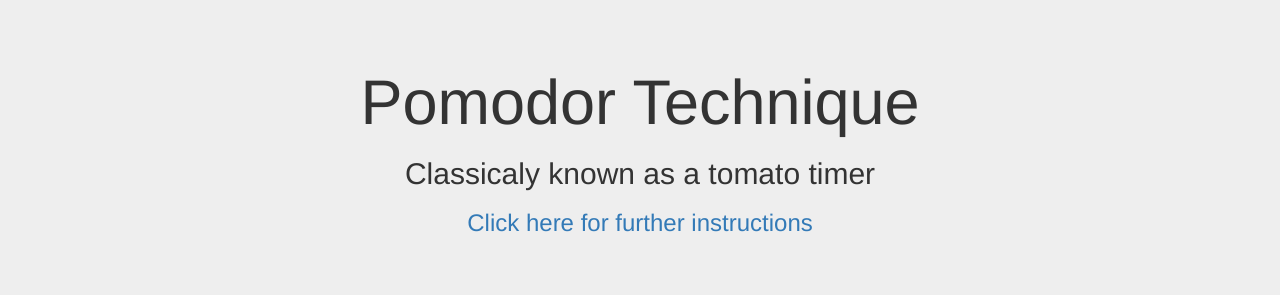
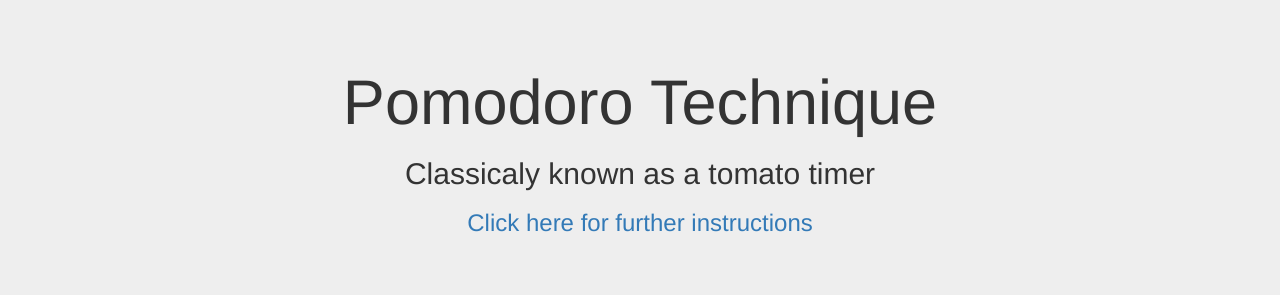
Before and after one commit to dpalmquist84/countDownTimer, a plain HTML site: page index.html in a window 1280 px wide. Shown: the top 303 px of the page. Drawn offline with nearby package versions, Linux system fonts and the light colour scheme.

Commit message:
fixed spelling errors

```diff
--- a/index.html
+++ b/index.html
@@ -23,7 +23,7 @@
 <!-- https://dpalmquist84.github.io/countDownTimer/ -->
 
 <div class="jumbotron">
-<h1>Pomodor Technique</h1>
+<h1>Pomodoro Technique</h1>
 <h2>Classicaly known as a tomato timer</h2>
 <h3><a href="https://en.wikipedia.org/wiki/Pomodoro_Technique" target="_blank">Click here for further instructions</a></h3>
 </div>
```
